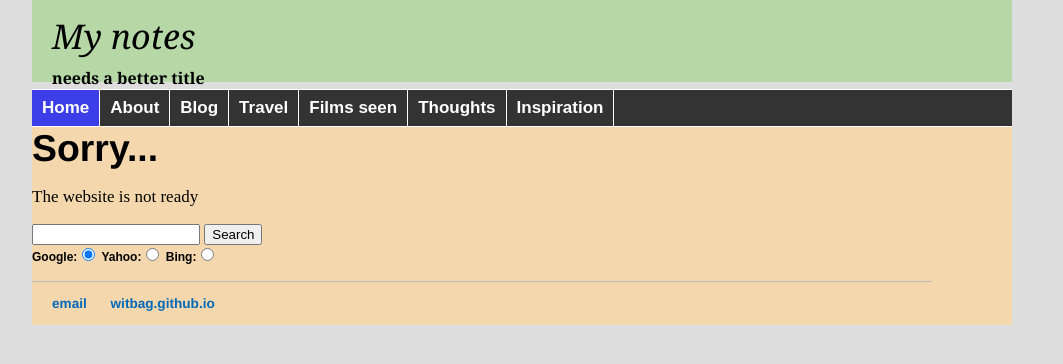
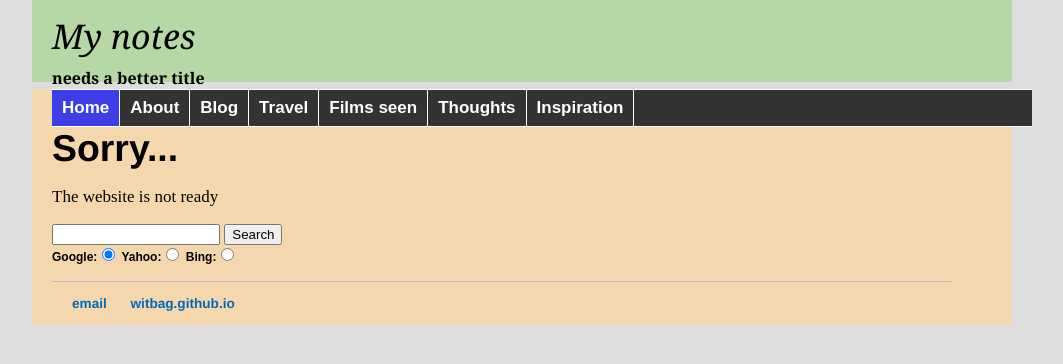
Before and after one commit to witbag/witbag.github.io, a Jekyll site: the page built from index.html, in a window 1280 px wide. Shown: the top 364 px of the page, without its empty margins (118-1181 px from the left). Built offline with Jekyll 4.4.1, drawn with Linux system fonts in a browser that asks for light colours.

Commit message:
Update main.css

```diff
--- a/css/main.css
+++ b/css/main.css
@@ -13,7 +13,8 @@ background: #b5d8a6;
 /*width: 100%;*/
 background: #f4d7ad;
 font-size: 17px;
-padding-right: 80px;
+padding-left: 20px;
+padding-right: 60px;
 }
 #style_title {                  /*TOP BAR TITLE*/
 padding-top: 13px;
```
